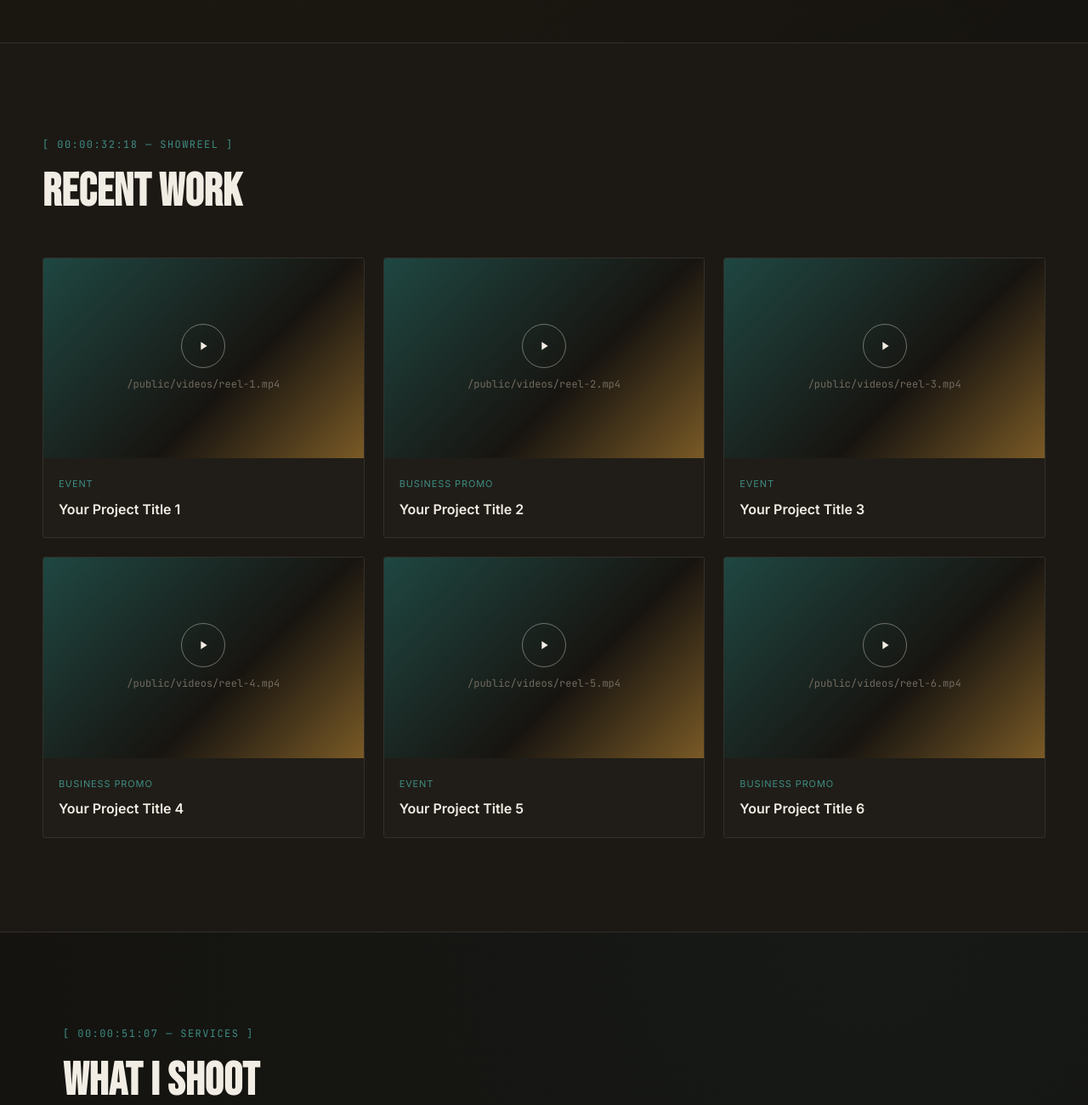
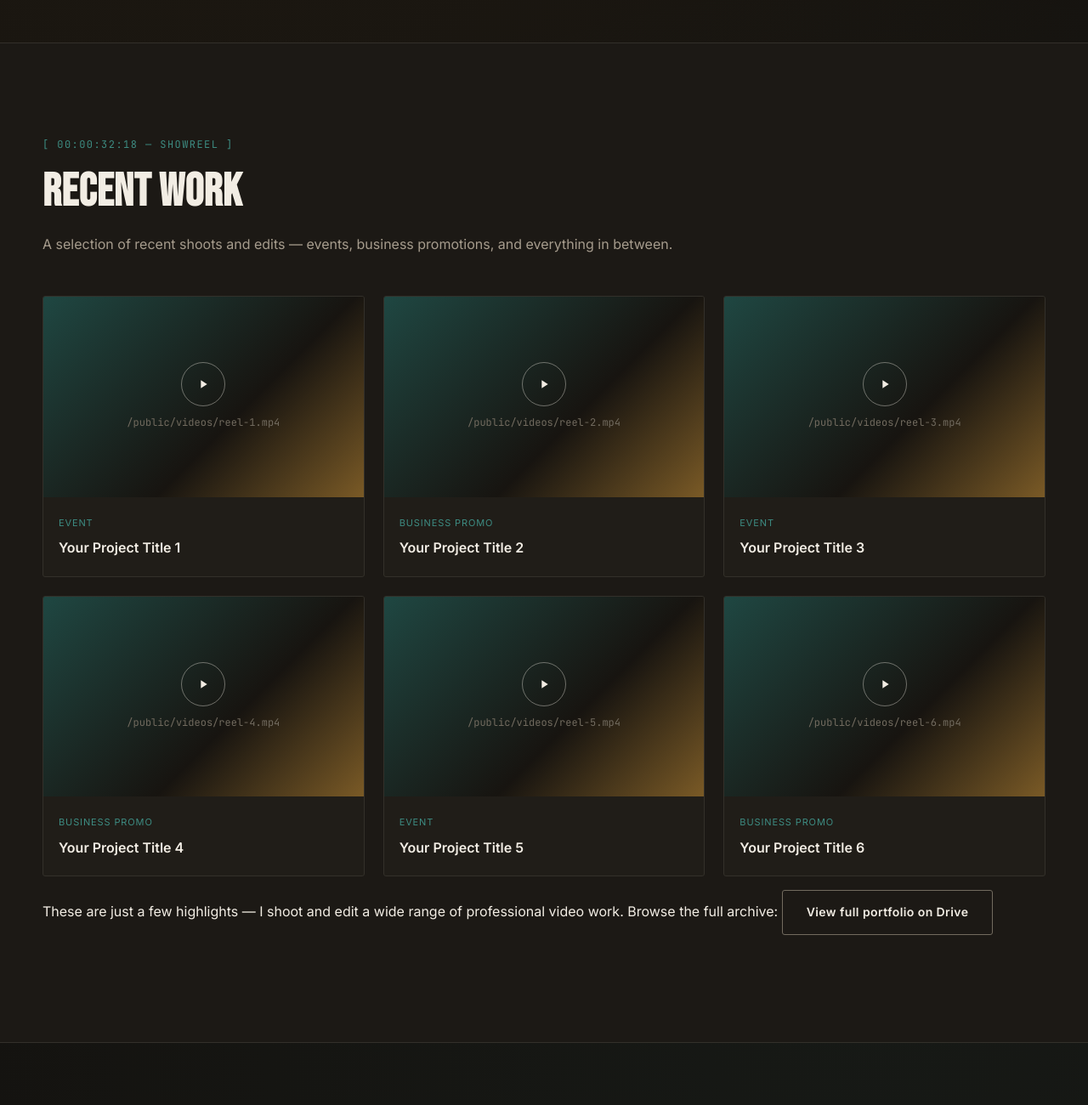
Before and after one commit to mohammadqbbaig/asad-saboor-portfolio, a website: page public/index.html in a window 1280 px wide. Shown: the part 1356-2656 px from the top of the page at 85% size. Drawn offline with Linux system fonts and the light colour scheme.

Commit message:
Update index.html

```diff
--- a/public/index.html
+++ b/public/index.html
@@ -114,12 +114,21 @@
       <p class="eyebrow mono">[ 00:00:32:18 — SHOWREEL ]</p>
       <h2 class="section__title">Recent work</h2>
       <p class="section__intro">
-
+        A selection of recent shoots and edits — events, business promotions,
+        and everything in between.
       </p>
 
       <div class="reel-grid" id="reelGrid">
         <!-- Reel cards are generated by main.js from the REEL_ITEMS list -->
       </div>
+
+      <p class="reel-more">
+        These are just a few highlights — I shoot and edit a wide range of
+        professional video work. Browse the full archive:
+        <a href="https://drive.google.com/drive/folders/1fsWv_8Bckj8n-f6NSuMy-iKRh7oFDN9r?usp=drive_link" target="_blank" rel="noopener" class="btn btn--ghost">
+          View full portfolio on Drive
+        </a>
+      </p>
     </section>
 
     <!-- ============ SERVICES ============ -->
```
